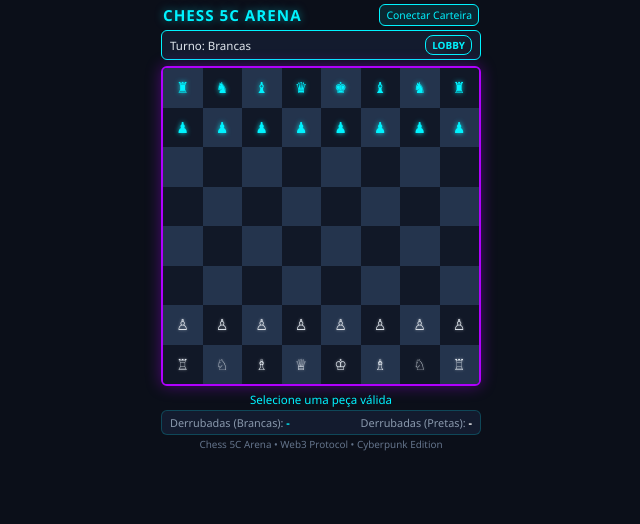
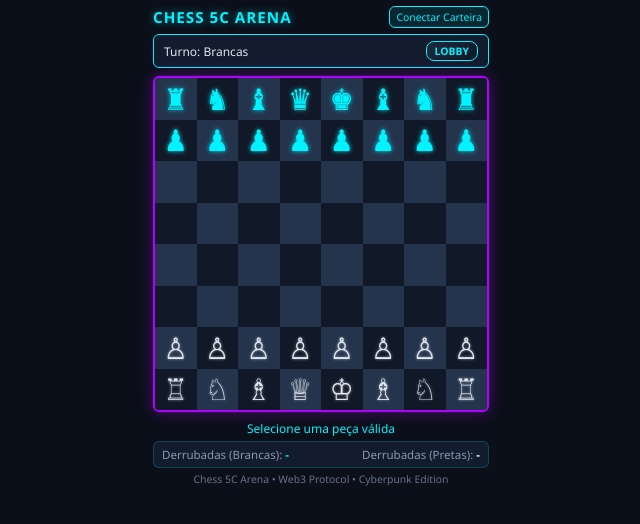
Before and after one commit to jeffersonspereira93-bit/chess-5c, a plain HTML site: page index.html in a window 1280 px wide. Both pictures are taken after a click on the button "MODO AMISTOSO (GRATUITO)". Shown: the whole page, without its empty margins (319-959 px from the left). Drawn offline with Linux system fonts and the light colour scheme.

Commit message:
fix(layout): apply open-source 1:1 aspect-ratio square grid architecture and clamp scale sizing

```diff
--- a/index.html
+++ b/index.html
@@ -15,14 +15,14 @@
             --border-glow: 0 0 10px rgba(0, 243, 255, 0.35);
         }
         * { box-sizing: border-box; margin: 0; padding: 0; font-family: 'Segoe UI', Tahoma, Geneva, Verdana, sans-serif; }
-        body { background-color: var(--bg-color); color: var(--text-color); display: flex; flex-direction: column; align-items: center; justify-content: flex-start; min-height: 100vh; padding: 4px; overflow-x: hidden; }
+        body { background-color: var(--bg-color); color: var(--text-color); display: flex; flex-direction: column; align-items: center; justify-content: flex-start; min-height: 100vh; padding: 6px; overflow-x: hidden; }
 
-        header { width: 100%; max-width: 320px; display: flex; justify-content: space-between; align-items: center; margin-bottom: 4px; padding: 0 2px; }
+        header { width: 100%; max-width: 340px; display: flex; justify-content: space-between; align-items: center; margin-bottom: 6px; padding: 0 2px; }
         h1 { font-size: 0.95rem; color: var(--neon-cyan); text-shadow: 0 0 8px rgba(0, 243, 255, 0.5); letter-spacing: 1px; }
         .wallet-badge { font-size: 0.65rem; color: var(--neon-cyan); background: rgba(0,243,255,0.1); border: 1px solid var(--neon-cyan); padding: 3px 6px; border-radius: 6px; cursor: pointer; transition: all 0.2s; }
         .wallet-badge:hover { background: rgba(0,243,255,0.25); }
 
-        .screen { width: 100%; max-width: 320px; display: flex; flex-direction: column; align-items: center; gap: 4px; }
+        .screen { width: 100%; max-width: 340px; display: flex; flex-direction: column; align-items: center; gap: 6px; }
         .hidden { display: none !important; }
 
         .menu-panel { background-color: var(--panel-bg); border: 1px solid var(--neon-cyan); box-shadow: var(--border-glow); border-radius: 12px; padding: 16px; width: 100%; display: flex; flex-direction: column; gap: 10px; margin-top: 20px; }
@@ -31,12 +31,12 @@
         .btn-cyber:active { transform: scale(0.98); }
         .btn-secondary { border-color: var(--neon-purple); color: var(--neon-purple); }
 
-        .game-hud { width: 100%; max-width: 320px; display: flex; justify-content: space-between; align-items: center; background: var(--panel-bg); border: 1px solid var(--neon-cyan); padding: 4px 8px; border-radius: 6px; font-size: 0.72rem; flex-shrink: 0; }
+        .game-hud { width: 100%; max-width: 336px; display: flex; justify-content: space-between; align-items: center; background: var(--panel-bg); border: 1px solid var(--neon-cyan); padding: 6px 10px; border-radius: 6px; font-size: 0.75rem; flex-shrink: 0; }
 
-        /* Travamento geométrico perfeito 1:1 sem distorção de linhas */
+        /* Padrão Open Source FIDE / Lichess: Contêiner quadrado exato com grid 8x8 rigido */
         .board-wrapper {
             width: 100%;
-            max-width: 320px;
+            max-width: 336px;
             aspect-ratio: 1 / 1;
             border: 2px solid var(--neon-purple);
             box-shadow: 0 0 15px rgba(176, 0, 255, 0.4);
@@ -45,41 +45,41 @@
             background: var(--panel-bg);
             margin: 2px auto;
             flex-shrink: 0;
-            display: flex;
+            display: block;
         }
         #board-container {
             width: 100%;
             height: 100%;
             display: grid;
-            grid-template-columns: repeat(8, minmax(0, 1fr));
-            grid-template-rows: repeat(8, minmax(0, 1fr));
+            grid-template-columns: repeat(8, 1fr);
+            grid-template-rows: repeat(8, 1fr);
         }
 
-        /* Peças compactas (0.95rem) e células rígidas que impedem esmagamento */
+        /* Célula blindada com aspect ratio 1:1 e sem overflow que mude o tamanho do grid */
         .square {
             display: flex;
             align-items: center;
             justify-content: center;
-            font-size: 0.95rem;
+            font-size: clamp(1.1rem, 7.5vw, 1.85rem);
             line-height: 1;
             cursor: pointer;
             user-select: none;
             width: 100%;
             height: 100%;
             position: relative;
-            overflow: hidden;
+            box-sizing: border-box;
             flex-shrink: 0;
             flex-grow: 0;
         }
         .square.light { background-color: #24344d; }
         .square.dark { background-color: #111827; }
         .square.selected { background-color: rgba(0, 243, 255, 0.45) !important; box-shadow: inset 0 0 8px var(--neon-cyan); }
-        .square.valid-move::after { content: ''; width: 5px; height: 5px; background-color: var(--neon-green); border-radius: 50%; box-shadow: 0 0 4px var(--neon-green); opacity: 0.9; }
+        .square.valid-move::after { content: ''; width: 28%; height: 28%; background-color: var(--neon-green); border-radius: 50%; box-shadow: 0 0 6px var(--neon-green); opacity: 0.9; }
 
-        .hud-bottom { width: 100%; max-width: 320px; display: flex; flex-direction: column; gap: 3px; font-size: 0.68rem; color: #8a99ad; flex-shrink: 0; }
-        .captures-row { display: flex; justify-content: space-between; background: var(--panel-bg); border: 1px solid rgba(0, 243, 255, 0.2); padding: 4px 8px; border-radius: 6px; min-height: 24px; align-items: center; }
-        #match-status { font-size: 0.72rem; color: var(--neon-cyan); text-align: center; }
-        footer { margin-top: 2px; font-size: 0.62rem; color: #64748b; text-align: center; }
+        .hud-bottom { width: 100%; max-width: 336px; display: flex; flex-direction: column; gap: 4px; font-size: 0.72rem; color: #8a99ad; flex-shrink: 0; }
+        .captures-row { display: flex; justify-content: space-between; background: var(--panel-bg); border: 1px solid rgba(0, 243, 255, 0.2); padding: 5px 8px; border-radius: 6px; min-height: 26px; align-items: center; }
+        #match-status { font-size: 0.75rem; color: var(--neon-cyan); text-align: center; }
+        footer { margin-top: 4px; font-size: 0.65rem; color: #64748b; text-align: center; }
     </style>
 </head>
 <body>
@@ -101,7 +101,7 @@
     <div id="screen-game" class="screen hidden">
         <div class="game-hud">
             <span id="turn-indicator">Turno: Brancas</span>
-            <button class="btn-cyber" style="padding: 2px 6px; font-size: 0.62rem;" onclick="returnToLobby()">Lobby</button>
+            <button class="btn-cyber" style="padding: 2px 8px; font-size: 0.65rem;" onclick="returnToLobby()">Lobby</button>
         </div>
         <div class="board-wrapper">
             <div id="board-container"></div>
```
